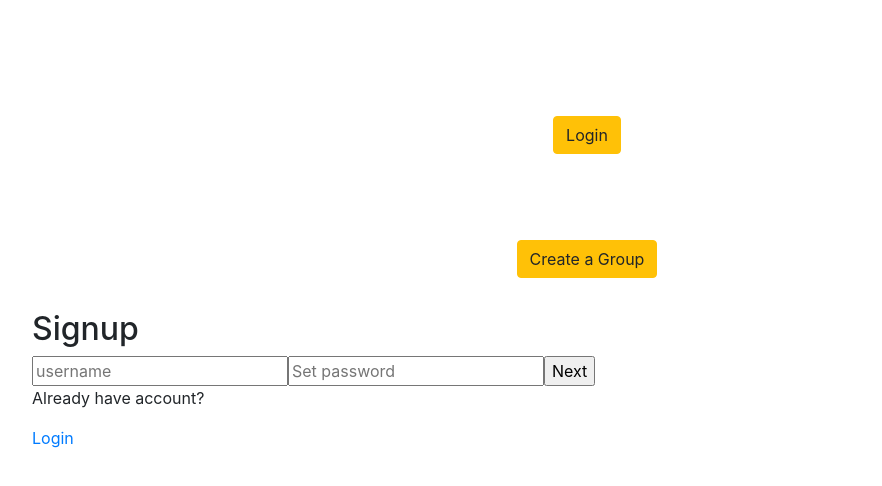
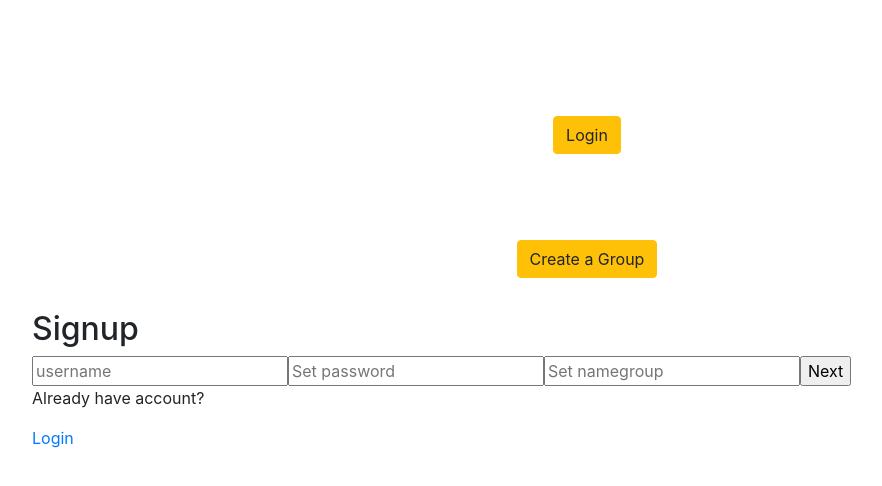
Before and after one commit to LuRojana14/OhmyHome-Client, a React (Create React App) app: page /signup in a window 1280 px wide. Shown: the top 486 px of the page, without its empty margins (53-935 px from the left). Built offline with nearby package versions, Linux system fonts and the light colour scheme; no server answers.

Commit message:
Saved changes with Hugo

```diff
--- a/src/components/Botones.js
+++ b/src/components/Botones.js
@@ -42,7 +42,7 @@ class Botones extends Component {
                 </Link>
               </div>
               <div className="group-button">
-                <Link to="/group/creategroup">
+                <Link to="/auth/signup">
                   <Button variant="warning">Create a Group</Button>
                 </Link>
               </div>
--- a/src/components/form/Form1.js
+++ b/src/components/form/Form1.js
@@ -4,7 +4,7 @@ import React, { Component } from "react";
 // import Button from "react-bootstrap/Button";
 import Signup from "./../../pages/Signup";
 
-class Form extends Component {
+class Form1 extends Component {
   constructor(props) {
     super(props);
 
@@ -31,4 +31,4 @@ class Form extends Component {
   }
 }
 
-export default Form;
+export default Form1;
--- a/src/components/group/Group.js
+++ b/src/components/group/Group.js
@@ -5,9 +5,9 @@ import axios from "axios";
 import Form1 from "./../form/Form1";
 
 class Group extends Component {
-  constructor() {
-    super();
-    this.state = { groupName: "", isClicked: false };
+  constructor(props) {
+    super(props);
+    this.state = { groupName: this.props.namegroup, isClicked: false };
   }
 
   showForm = () => {
@@ -16,7 +16,7 @@ class Group extends Component {
 
   handleFormSubmit = (event) => {
     event.preventDefault();
-    const groupName = this.state.groupName;
+    const groupName = this.props.namegroup;
     axios
       .post("http://localhost:4000/group/creategroup", { groupName })
       .then(() => {
--- a/src/components/tasks/AddTask.js
+++ b/src/components/tasks/AddTask.js
@@ -1,5 +1,5 @@
 import React, { Component } from "react";
-import axios from "axios";
+// import axios from "axios";
 import Form from "react-bootstrap/Form";
 import Button from "react-bootstrap/Button";
 
--- a/src/pages/Signup.js
+++ b/src/pages/Signup.js
@@ -1,6 +1,8 @@
 import React, { Component } from "react";
 import { Link } from "react-router-dom";
 import { withAuth } from "../lib/AuthProvider";
+import axios from "axios";
+
 // import Button from "react-bootstrap/Button";
 
 class Signup extends Component {
@@ -9,16 +11,24 @@ class Signup extends Component {
     this.state = {
       username: "",
       password: "",
-      namegroup: this.props.groupName,
+      namegroup: "",
     };
   }
 
   handleFormSubmit = (event) => {
     event.preventDefault();
     const { username, password, namegroup } = this.state;
-    // console.log("Signup -> form submit", { username, password });
-    this.props.signup({ username, password, namegroup }); //	<-- UPDATE HERE
+    axios
+      .post("http://localhost:4000/auth/signup")
+      .then(() => {
+        this.props.signup({ username, password, namegroup }); //	<-- UPDATE HERE
+        this.setState({ username: "", password: "", namegroup: "" });
+      })
+      .catch((error) => console.log(error));
   };
+  // console.log("Signup -> form submit", { username, password });
+  //   this.props.signup({ username, password, namegroup }); //	<-- UPDATE HERE
+  // };
 
   handleChange = (event) => {
     const { name, value } = event.target;
@@ -26,7 +36,7 @@ class Signup extends Component {
   };
 
   render() {
-    const { username, password } = this.state;
+    const { username, password, namegroup } = this.state;
 
     return (
       <div>
@@ -51,6 +61,14 @@ class Signup extends Component {
             onChange={this.handleChange}
           />
 
+          <input
+            type="text"
+            name="namegroup"
+            value={namegroup}
+            placeholder="Set namegroup"
+            onChange={this.handleChange}
+          />
+
           <input type="submit" value="Next" />
         </form>
 
```
